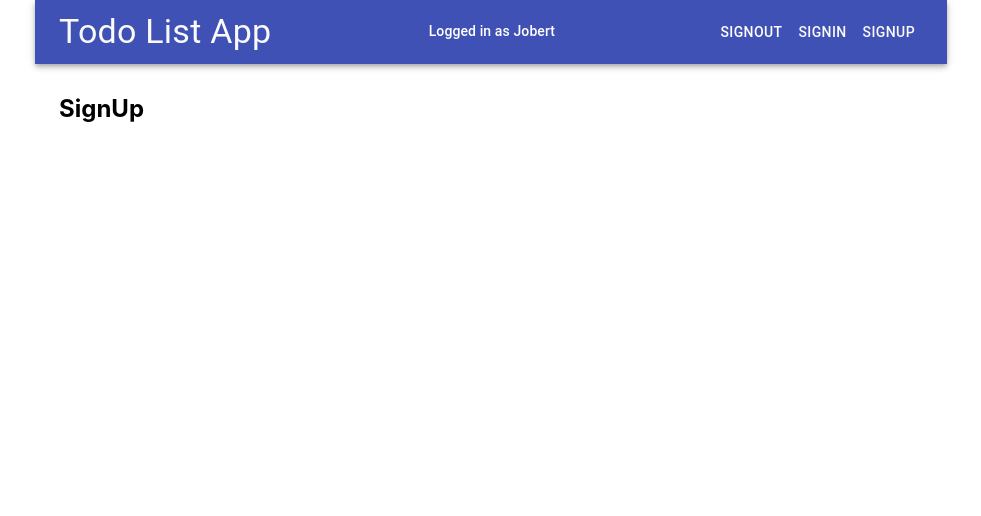
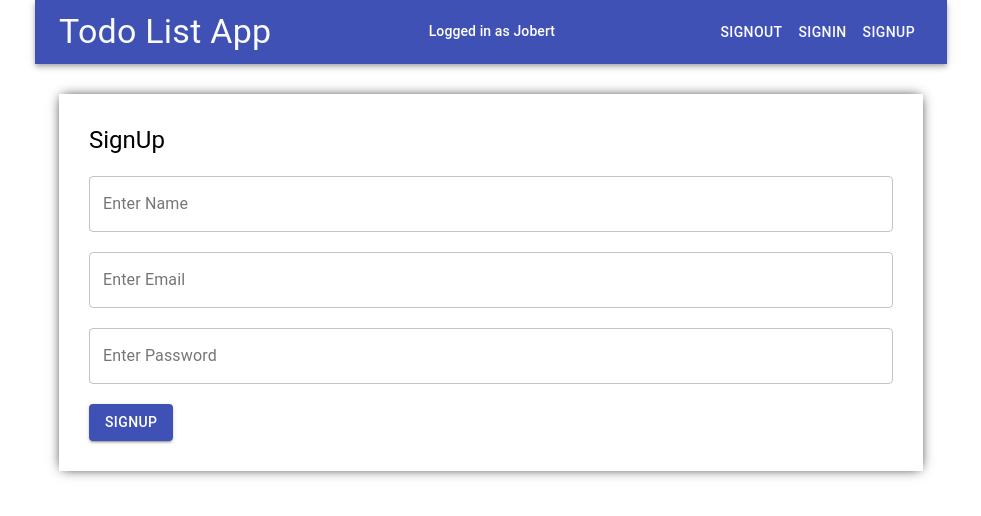
Before and after one commit to JJBonete/mern-auth-todo1, a React (Create React App) app in the folder frontend/: page /signup in a window 1280 px wide. Shown: the top 516 px of the page, without its empty margins (149-1130 px from the left). Built offline with nearby package versions, Linux system fonts and the light colour scheme.

Commit message:
implement form for signin and signup

```diff
--- a/frontend/src/components/auth/SignIn.jsx
+++ b/frontend/src/components/auth/SignIn.jsx
@@ -1,13 +1,53 @@
-import React from 'react'
+import React from "react";
+import { Typography, TextField, Button } from "@material-ui/core";
+import { makeStyles } from "@material-ui/core/styles";
 
-const SignIn = () =>{
-    return(
-        <>
-        <h2>
-            SignIn
-        </h2>
-        </>
-    );
-}
+const useStyles = makeStyles({
+  formStyle: {
+    margin: "0px auto",
+    padding: "30px",
+    borderRaius: "9px",
+    boxShadow: "0px 0px 12px -3px #000000",
+  },
+  spacing: {
+    marginTop: "20px",
+  },
+});
+
+const SignIn = () => {
+  const classes = useStyles();
+
+  return (
+    <>
+      <form noValidate autoComplete="off" className={classes.formStyle}>
+        <Typography variant="h5">SignIn</Typography>
+        <TextField
+          className={classes.spacing}
+          id="enter-email"
+          label="Enter Email"
+          variant="outlined"
+          fullWidth
+        />
+        <TextField
+          className={classes.spacing}
+          id="enter-password"
+          type="password"
+          label="Enter Password"
+          variant="outlined"
+          fullWidth
+        />
+
+        <Button
+          className={classes.spacing}
+          variant="contained"
+          color="primary"
+          type="submit"
+        >
+          SignIn
+        </Button>
+      </form>
+    </>
+  );
+};
 
 export default SignIn;
--- a/frontend/src/components/auth/SignUp.jsx
+++ b/frontend/src/components/auth/SignUp.jsx
@@ -1,13 +1,60 @@
-import React from 'react'
+import React from "react";
+import { Typography, TextField, Button } from "@material-ui/core";
+import { makeStyles } from "@material-ui/core/styles";
 
-const SignUp = () =>{
-    return(
-        <>
-        <h2>
-            SignUp
-        </h2>
-        </>
-    );
-}
+const useStyles = makeStyles({
+  formStyle: {
+    margin: "0px auto",
+    padding: "30px",
+    borderRaius: "9px",
+    boxShadow: "0px 0px 12px -3px #000000",
+  },
+  spacing: {
+    marginTop: "20px",
+  },
+});
+
+const SignUp = () => {
+  const classes = useStyles();
+
+  return (
+    <>
+      <form noValidate autoComplete="off" className={classes.formStyle}>
+        <Typography variant="h5">SignUp</Typography>
+        <TextField
+          className={classes.spacing}
+          id="enter-name"
+          label="Enter Name"
+          variant="outlined"
+          fullWidth
+        />
+        <TextField
+          className={classes.spacing}
+          id="enter-email"
+          label="Enter Email"
+          variant="outlined"
+          fullWidth
+        />
+        <TextField
+          className={classes.spacing}
+          id="enter-password"
+          type="password"
+          label="Enter Password"
+          variant="outlined"
+          fullWidth
+        />
+
+        <Button
+          className={classes.spacing}
+          variant="contained"
+          color="primary"
+          type="submit"
+        >
+          SignUp
+        </Button>
+      </form>
+    </>
+  );
+};
 
 export default SignUp;
```
